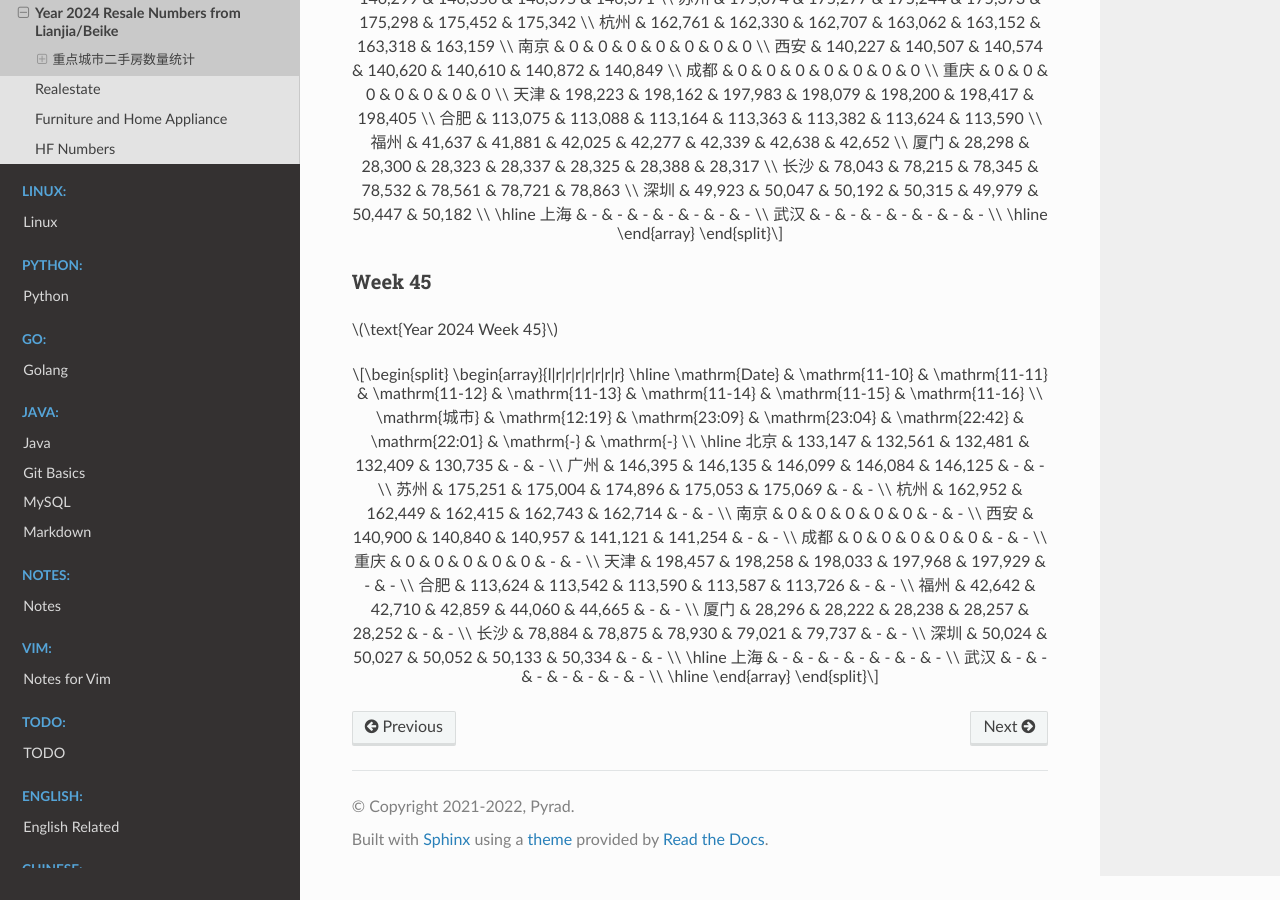
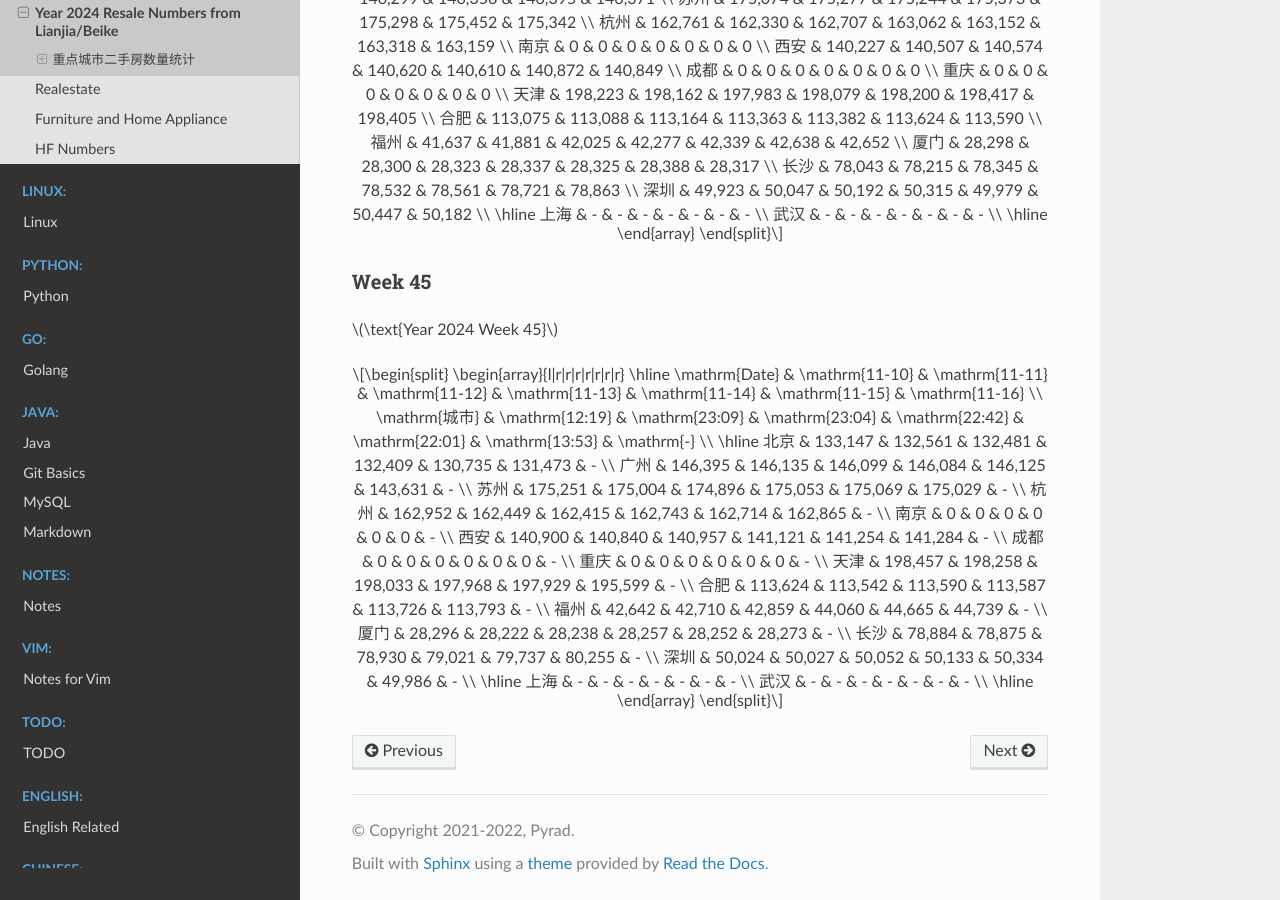
Before and after one commit to Pyrad/pyradnotes, a Sphinx documentation site: the page built from source/RealEstate/resalenumbers2024.md, in a window 1280 px wide and 900 px high, scrolled down 21719 px. Built offline with Sphinx 7.4.7 and the Read the Docs theme 3.1.0, drawn with Linux system fonts in a browser that asks for light colours; pages that are not in the unit, such as notebooks, are missing from menus; a script that is not in the unit is left out.

Commit message:
Realestate Update resale numbers 2024-11-15 13:53

```diff
--- a/source/RealEstate/resalenumbers2024.md
+++ b/source/RealEstate/resalenumbers2024.md
@@ -1451,22 +1451,22 @@ $$
 \begin{array}{l|r|r|r|r|r|r|r}
 \hline
 \mathrm{Date} & \mathrm{11-10} & \mathrm{11-11} & \mathrm{11-12} & \mathrm{11-13} & \mathrm{11-14} & \mathrm{11-15} & \mathrm{11-16} \\
-\mathrm{城市} & \mathrm{12:19} & \mathrm{23:09} & \mathrm{23:04} & \mathrm{22:42} & \mathrm{22:01} & \mathrm{-} & \mathrm{-} \\
+\mathrm{城市} & \mathrm{12:19} & \mathrm{23:09} & \mathrm{23:04} & \mathrm{22:42} & \mathrm{22:01} & \mathrm{13:53} & \mathrm{-} \\
 \hline
-北京 & 133,147 & 132,561 & 132,481 & 132,409 & 130,735 & - & - \\
-广州 & 146,395 & 146,135 & 146,099 & 146,084 & 146,125 & - & - \\
-苏州 & 175,251 & 175,004 & 174,896 & 175,053 & 175,069 & - & - \\
-杭州 & 162,952 & 162,449 & 162,415 & 162,743 & 162,714 & - & - \\
-南京 & 0 & 0 & 0 & 0 & 0 & - & - \\
-西安 & 140,900 & 140,840 & 140,957 & 141,121 & 141,254 & - & - \\
-成都 & 0 & 0 & 0 & 0 & 0 & - & - \\
-重庆 & 0 & 0 & 0 & 0 & 0 & - & - \\
-天津 & 198,457 & 198,258 & 198,033 & 197,968 & 197,929 & - & - \\
-合肥 & 113,624 & 113,542 & 113,590 & 113,587 & 113,726 & - & - \\
-福州 & 42,642 & 42,710 & 42,859 & 44,060 & 44,665 & - & - \\
-厦门 & 28,296 & 28,222 & 28,238 & 28,257 & 28,252 & - & - \\
-长沙 & 78,884 & 78,875 & 78,930 & 79,021 & 79,737 & - & - \\
-深圳 & 50,024 & 50,027 & 50,052 & 50,133 & 50,334 & - & - \\
+北京 & 133,147 & 132,561 & 132,481 & 132,409 & 130,735 & 131,473 & - \\
+广州 & 146,395 & 146,135 & 146,099 & 146,084 & 146,125 & 143,631 & - \\
+苏州 & 175,251 & 175,004 & 174,896 & 175,053 & 175,069 & 175,029 & - \\
+杭州 & 162,952 & 162,449 & 162,415 & 162,743 & 162,714 & 162,865 & - \\
+南京 & 0 & 0 & 0 & 0 & 0 & 0 & - \\
+西安 & 140,900 & 140,840 & 140,957 & 141,121 & 141,254 & 141,284 & - \\
+成都 & 0 & 0 & 0 & 0 & 0 & 0 & - \\
+重庆 & 0 & 0 & 0 & 0 & 0 & 0 & - \\
+天津 & 198,457 & 198,258 & 198,033 & 197,968 & 197,929 & 195,599 & - \\
+合肥 & 113,624 & 113,542 & 113,590 & 113,587 & 113,726 & 113,793 & - \\
+福州 & 42,642 & 42,710 & 42,859 & 44,060 & 44,665 & 44,739 & - \\
+厦门 & 28,296 & 28,222 & 28,238 & 28,257 & 28,252 & 28,273 & - \\
+长沙 & 78,884 & 78,875 & 78,930 & 79,021 & 79,737 & 80,255 & - \\
+深圳 & 50,024 & 50,027 & 50,052 & 50,133 & 50,334 & 49,986 & - \\
 \hline
 上海 & - & - & - & - & - & - & - \\
 武汉 & - & - & - & - & - & - & - \\
```
Also changed, not shown: 1 other file.
